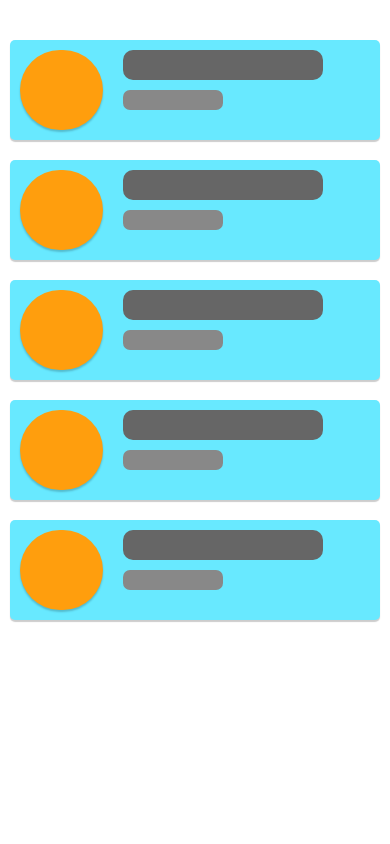
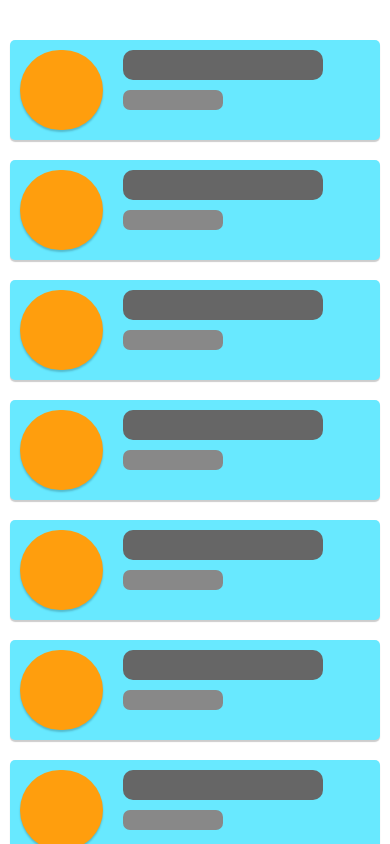
Before and after one commit to billoosijok/React-Native-Interactive-Card, a React Native app: screen / in a window 390 px wide. Built offline with nearby package versions, Linux system fonts and the light colour scheme.

Commit message:
Only header is draggable

```diff
--- a/App.js
+++ b/App.js
@@ -12,7 +12,7 @@ export default class App extends React.Component {
 			{}
 		];
 
-		this.cards = [1,2,3,4,5].map((number, i) => {
+		this.cards = [1,2,3,4,5,6,7,8].map((number, i) => {
 			return (
 				<InteractiveCard key={i} name={number} style={styles.cardStyles} openCoords={{y: 5, x: 5, height: 260, width: 300}}>
 					<Header style={styles.headerWrapper}>
--- a/app.json
+++ b/app.json
@@ -6,7 +6,7 @@
     "privacy": "public",
     "sdkVersion": "18.0.0",
     "version": "1.0.0",
-    "orientation": "portrait",
+    "orientation": "default",
     "primaryColor": "#cccccc",
     "icon": "./assets/icons/app.png",
     "loading": {
--- a/src/InteractiveCard.js
+++ b/src/InteractiveCard.js
@@ -330,9 +330,9 @@ export default class InteractiveCard extends Component {
 		// console.log("Rendering " + this.props.name);
 		return (
 		    <TouchableOpacity ref={component => this._containerOfAll = component} onPress={this._onPress.bind(this)} onLayout={this._onContainerLayout.bind(this)} style={this.containerStyle} activeOpacity={(this.state.isActive ? 1.0 : 0.5)}>
-			    <Animated.View style={this.state.overlayStyles}></Animated.View>
-			    <Animated.View style={this.state.wrapperStyles} {...this.state.panResponder.panHandlers} >
-				    { this.header }
+			    <Animated.View style={this.state.overlayStyles}/>
+			    <Animated.View style={this.state.wrapperStyles}  >
+				    <Header {...this.header.props} panHandlers={this.state.panResponder.panHandlers} />
 				    <Content {...this.content.props} style={this.state.contentStyles} />
 			    </Animated.View>
 		    </TouchableOpacity>
@@ -344,7 +344,7 @@ export class Header extends Component {
 
 	render() {
 		return (
-		    <View style={this.props.style}>
+		    <View {...this.props.panHandlers} style={this.props.style}>
 			    { this.props.children }
 		    </View>
 		)
```
